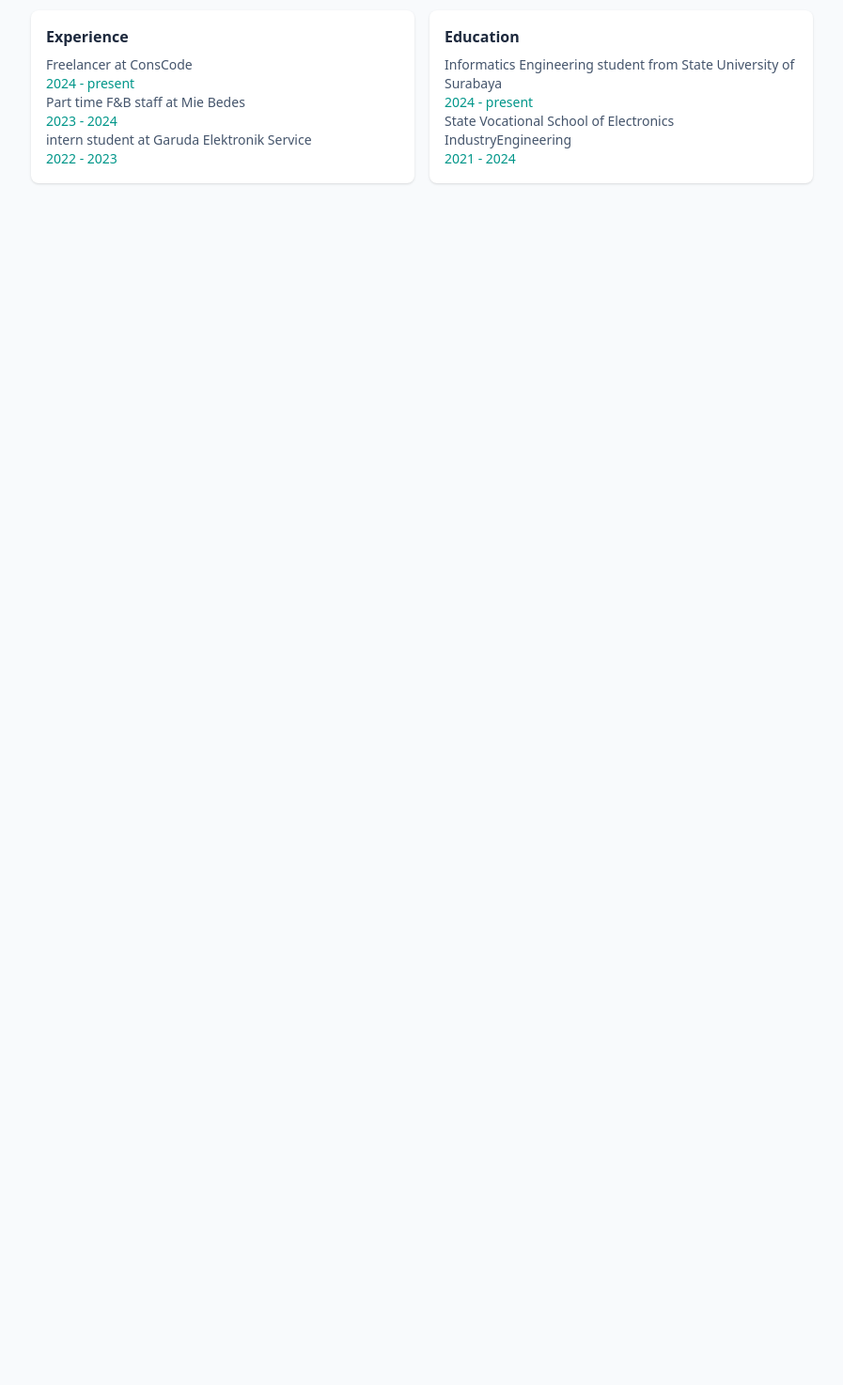
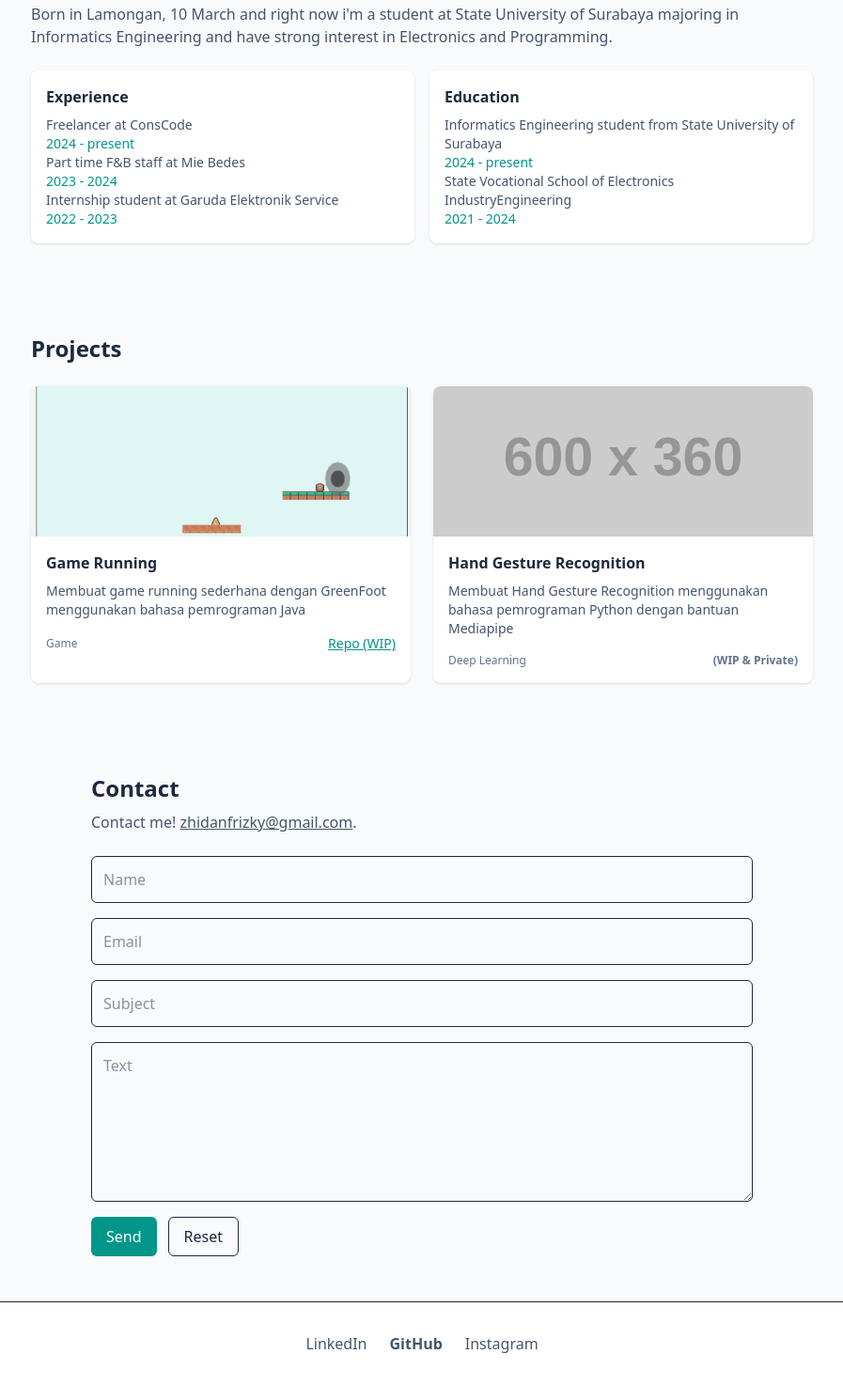
Before and after one commit to Btenk27/Portofolio, a website: page index.html in a window 1280 px wide. Shown: the part 703-2177 px from the top of the page at 94% size, without its empty margins (191-1088 px from the left). Before the commit the page ends 946 px from the top, so only its background shows below. Drawn offline with Linux system fonts and the light colour scheme; placeholder pictures from the web are drawn by us.

Commit message:
Add files via upload
edit beberapa teks, dan penambahan beberapa fitur

```diff
--- a/index.html
+++ b/index.html
@@ -63,6 +63,7 @@
 
             <div class="hidden md:flex items-center justify-center">
               <div class="w-64 h-64 rounded-2xl bg-gradient-to-br from-white to-slate-100 shadow-lg flex items-center justify-center">
+                <img src="#" alt="Foto" class="w-56 h-56 object-cover rounded-2xl" />
               </div>
             </div>
           </div>
@@ -72,9 +73,9 @@
       <!-- ABOUT -->
       <section id="about" class="py-12">
         <div class="max-w-4xl mx-auto px-6 lg:px-8">
-        <h2 class="text-2xl font-semibold">Tentang Saya</h2>
+          <h2 class="text-2xl font-semibold">Biography</h2>
           <div class="mt-4 text-slate-600">
-          <p></p>
+            <p>Born in Lamongan, 10 March and right now i'm a student at State University of Surabaya majoring in Informatics Engineering and have strong interest in Electronics and Programming.</p>
           </div>
 
           <div class="mt-6 grid grid-cols-1 sm:grid-cols-2 gap-4">
@@ -82,7 +83,7 @@
               <h3 class="font-semibold">Experience</h3>
               <p class="mt-2 text-sm text-slate-600">Freelancer at ConsCode <br> <span class="text-teal-600">2024 - present</span>
               <br>Part time F&B staff at Mie Bedes <br> <span class="text-teal-600">2023 - 2024</span>
-                <br>intern student at Garuda Elektronik Service <br> <span class="text-teal-600">2022 - 2023
+                  <br>Internship student at Garuda Elektronik Service <br> <span class="text-teal-600">2022 - 2023
               </p>
             </div>
             <div class="bg-white p-4 rounded-lg shadow-sm">
@@ -94,4 +95,66 @@
           </div>
         </div>
       </section>
+
+      <!-- PROJECTS -->
+      <section id="projects" class="py-12 bg-slate-50">
+      <div class="max-w-4xl mx-auto px-6 lg:px-8 text-center">
+        <h2 class="text-2xl font-semibold">Projects</h2>
+
+        <div class="mt-6 grid grid-cols-1 sm:grid-cols-2 lg:grid-cols-2 gap-6">
+          <article class="bg-white rounded-lg shadow-sm overflow-hidden mx-auto w-full max-w-sm">
+            <img src="src/Screenshot 2025-10-17 232817.png" alt="Project 1" class=" w-full h-40 object-cover" />
+            <div class="p-4">
+              <h3 class="font-semibold">Game Running</h3>
+              <p class="mt-2 text-sm text-slate-600">Membuat game running sederhana dengan GreenFoot menggunakan bahasa pemrograman Java</p>
+              <div class="mt-4 flex items-center justify-between text-xs text-slate-500">
+                <span>Game</span>
+                <a href="https://github.com/Btenk27/game_running" class="text-sm underline text-teal-600 hover:text-teal-700">Repo (WIP)</a>
+              </div>
+            </div>
+          </article>
+
+          <article class="bg-white rounded-lg shadow-sm overflow-hidden mx-auto w-full max-w-sm">
+            <img src="https://via.placeholder.com/600x360" alt="Project 2" class="w-full h-40 object-cover" />
+            <div class="p-4 ">
+              <h3 class="font-semibold">Hand Gesture Recognition</h3>
+              <p class="mt-2 text-sm text-slate-600">Membuat Hand Gesture Recognition menggunakan bahasa pemrograman Python dengan bantuan Mediapipe</p>
+              <div class="mt-4 flex items-center justify-between text-xs text-slate-500">
+                <span>Deep Learning</span>
+                <a class="font-bold text-gray-700 hover:text-black ">(WIP & Private)</a>
+              </div>
+            </div>
+          </article>
+        </div>
+      </div>
+    </section>
+
+      <!-- CONTACT -->
+      <section id="contact" class="py-12">
+        <div class="max-w-3xl mx-auto px-6 lg:px-8">
+          <h2 class="text-2xl font-semibold">Contact</h2>
+          <p class="mt-2 text-slate-600">Contact me! <a href="mailto:z  hidanfrizky@gmail.com" class="underline">zhidanfrizky@gmail.com</a>.</p>
+
+          <form class="mt-6 grid grid-cols-1 gap-4" action="#" onsubmit="event.preventDefault(); alert('Form submitted (demo)')">
+            <input type="text" placeholder="Name" class="p-3 rounded-md border" />
+            <input type="email" placeholder="Email" class="p-3 rounded-md border" />
+            <input type="text" placeholder="Subject" class="p-3 rounded-md border" />
+            <textarea placeholder="Text" rows="6" class="p-3 rounded-md border"></textarea>
+            <div class="flex gap-3">
+              <button type="submit" class="px-4 py-2 rounded-md bg-teal-600 text-white">Send</button>
+              <button type="reset" class="px-4 py-2 rounded-md border">Reset</button>
+            </div>
+          </form>
+        </div>
+      </section>
+
+ <footer id="resume" class="py-8 bg-white border-t">
+        <div class="flex items-center justify-center gap-6 text-slate-600">
+          <a href="https://www.linkedin.com/in/zhidan-frizky" target="_blank" class="hover:text-teal-600">LinkedIn</a>
+          <a href="https://github.com/Btenk27" target="_blank" class="hover:text-teal-600 font-semibold">GitHub</a>
+          <a href="https://www.instagram.com/zhidan.f.p/" target="_blank" class="hover:text-teal-600">Instagram</a>
+        </div>
+      </div>
+    </footer>
+    </main>
   </html>
```
Lines whose indentation alone changed are shown as unchanged.
